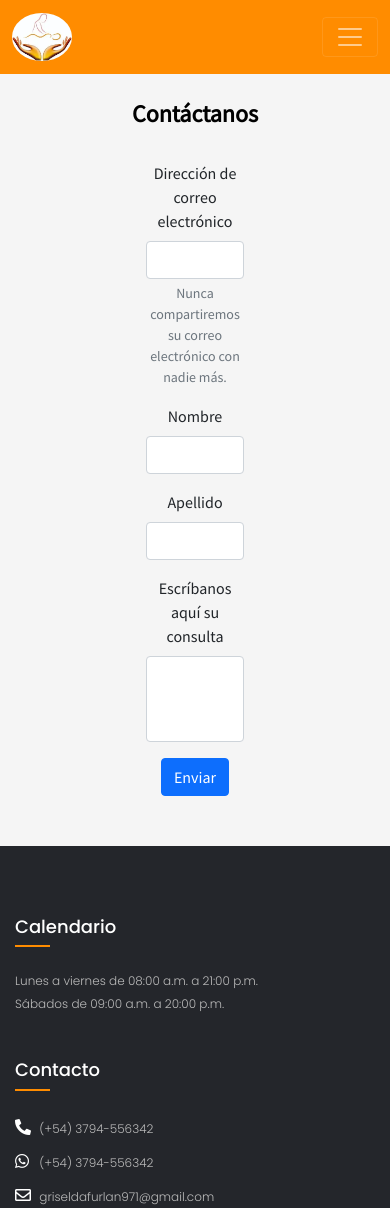
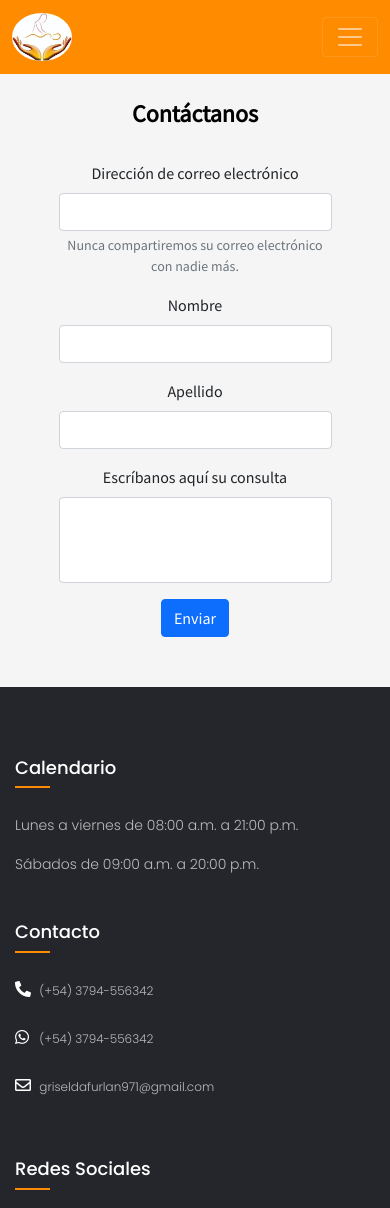
Before and after one commit to sebaparras/sass-Parras, a website: page src/pages/contacto.html in a window 390 px wide. Shown: the top 1208 px of the page. Drawn offline with nearby package versions, Linux system fonts and the light colour scheme.

Commit message:
Proyecto final

```diff
--- a/scss/components/_contacto.scss
+++ b/scss/components/_contacto.scss
@@ -6,6 +6,15 @@
 
 .formulario {
     text-align: center;
+    width: 30%;
+
+    @media screen and (max-width: 467px) {
+        width: 70%;
+    }
+
+    @media screen and (min-width: 468px) and (max-width: 991px) {
+        width: 45%;
+    }
 }
 
 .form-control {
--- a/scss/components/_footer.scss
+++ b/scss/components/_footer.scss
@@ -65,19 +65,19 @@ ul {
 	padding-left: 8px;
 }
 
-.textos {
-	font-size: 14px;
-	color: #bbbbbb;
-	display: block;
-	font-weight: 300;
-}
-
 .footer-col .textos:not(:last-child) {
 	margin-bottom: 5px;
 }
 
 .lista {
 	padding-left: 0;
+}
+
+.textos-calendario {
+	font-size: 14px;
+	color: #bbbbbb;
+	display: inline-block;
+	font-weight: 300;
 }
 
 .iconos-contacto {
@@ -89,8 +89,9 @@ ul {
 }
 
 .textos-contacto {
-	font-size: 14px;
+	font-size: 13px;
 	color: #bbbbbb;
+	display: inline-block;
 	font-weight: 300;
 }
 
@@ -118,7 +119,7 @@ ul {
     width: 50%;
     margin-bottom: 30px;
 
-	.textos, .textos-contacto {
+	.textos-contacto {
 		font-size: 12px;
 	}
 }
@@ -129,7 +130,7 @@ ul {
     width: 100%;
 	margin-bottom: 30px;
 
-	.textos, .textos-contacto {
+	.textos-contacto {
 		font-size: 12px;
 	}
 }
--- a/scss/components/_titles.scss
+++ b/scss/components/_titles.scss
@@ -27,15 +27,13 @@ h1 {
 
 .subtitulo-index {
     font-family: Arial, Helvetica, sans-serif;
-    margin-top: 50px;
-    margin-bottom: 65px;
+    margin: 50px 0;
 }
 
 .descripcion {
     font-family: 'Times New Roman', Times, serif;
     color: map-get($colores, color-encabezados);
     font-size: 1.5rem;
-    margin-top: 0.5rem;
     margin-bottom: 3rem;
     text-align: center;
 
--- a/src/pages/contacto.html
+++ b/src/pages/contacto.html
@@ -72,7 +72,7 @@
 <!-- Formulario con Bootstrap -->
 <!-- Convinación de formularios de Bootstrap -->
 
-    <form class="w-25 m-auto formulario">
+    <form class="m-auto formulario">
         <div class="mb-3">
           <label for="exampleInputEmail1" class="form-label">Dirección de correo electrónico</label>
           <input type="email" class="form-control" id="exampleInputEmail1" aria-describedby="emailHelp">
@@ -102,8 +102,8 @@
           <div class="row">
               <div class="footer-col">
                 <h2>calendario</h2>
-                <p class="textos">Lunes a viernes de 08:00 a.m. a 21:00 p.m.</p>
-                <p class="textos">Sábados de 09:00 a.m. a 20:00 p.m.</p>
+                <p class="textos-calendario">Lunes a viernes de 08:00 a.m. a 21:00 p.m.</p>
+                <p class="textos-calendario">Sábados de 09:00 a.m. a 20:00 p.m.</p>
               </div>
 
               <div class="footer-col">
@@ -113,24 +113,24 @@
                       <span class="iconos-contacto">
                         <i class="fas fa-phone-alt"></i>
                       </span>
-                      <span class="textos-contacto">
-                        (+54) 3794-556342
+                      <span>
+                        <p class="textos-contacto">(+54) 3794-556342</p>
                       </span>
                     </li>
                     <li>
                       <span class="iconos-contacto">
                         <i class="fab fa-whatsapp"></i>
                       </span>
-                      <span class="textos-contacto">
-                        (+54) 3794-556342
+                      <span>
+                        <p class="textos-contacto">(+54) 3794-556342</p>
                       </span>
                     </li>
                     <li>
                       <span class="iconos-contacto">
                         <i class="far fa-envelope"></i>
                       </span>
-                      <span class="textos-contacto">
-                        griseldafurlan971@gmail.com
+                      <span>
+                        <p class="textos-contacto">griseldafurlan971@gmail.com</p>
                       </span>
                     </li>
                 </ul>
```
Also changed, not shown: index.html (+7 -14 lines), src/pages/experiencia.html (+8 -8 lines), src/pages/productos.html (+8 -8 lines), src/pages/servicios.html (+8 -8 lines), css/style.css, 1 other file.
